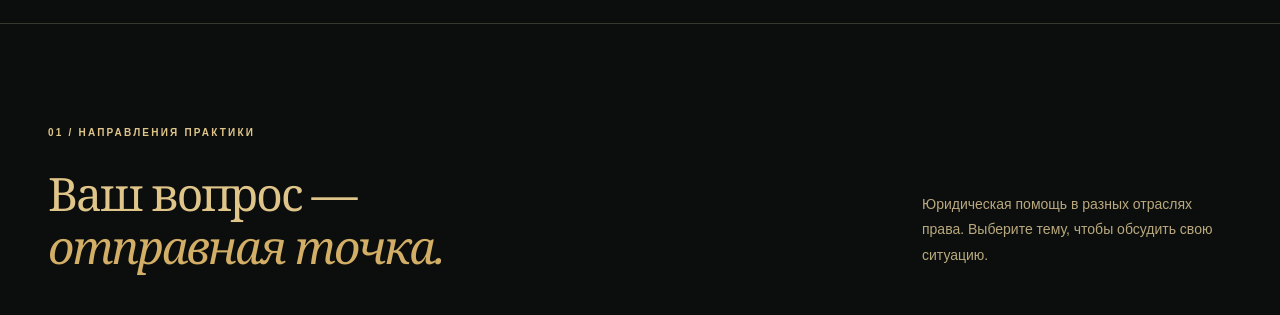
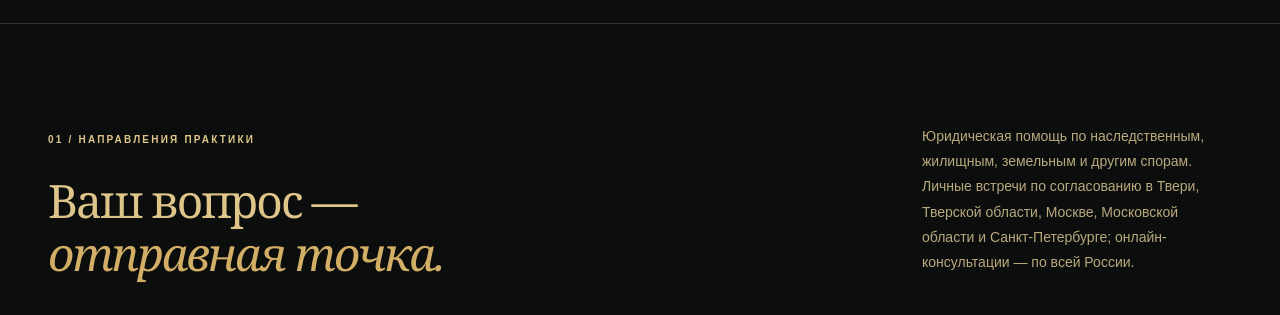
Before and after one commit to GLEV999/anna-law-site, a plain HTML site: page index.html in a window 1280 px wide. Shown: the part 860-1175 px from the top of the page. Drawn offline with Linux system fonts and the light colour scheme.

Commit message:
Clarify consultation regions and services on homepage

```diff
--- a/index.html
+++ b/index.html
@@ -34,7 +34,7 @@
 </div>
 </section>
 <div class="stages"><div class="container stages-inner"><span>ПРЕДСТАВИТЕЛЬСТВО В СУДЕ</span><p>Первая инстанция <i> / </i> Апелляция <i> / </i> Кассация</p></div></div>
-<section class="section container" id="services"><div class="section-heading"><div><p class="eyebrow">01 / НАПРАВЛЕНИЯ ПРАКТИКИ</p><h2>Ваш вопрос —<br><em>отправная точка.</em></h2></div><p>Юридическая помощь в разных отраслях права. Выберите тему, чтобы обсудить свою ситуацию.</p></div>
+<section class="section container" id="services"><div class="section-heading"><div><p class="eyebrow">01 / НАПРАВЛЕНИЯ ПРАКТИКИ</p><h2>Ваш вопрос —<br><em>отправная точка.</em></h2></div><p>Юридическая помощь по наследственным, жилищным, земельным и другим спорам. Личные встречи по согласованию в Твери, Тверской области, Москве, Московской области и Санкт-Петербурге; онлайн-консультации — по всей России.</p></div>
 <div class="service-grid">
 <a class="service" href="./nasledstvennye-spory.html">
   <span class="service-number">01</span>
```
